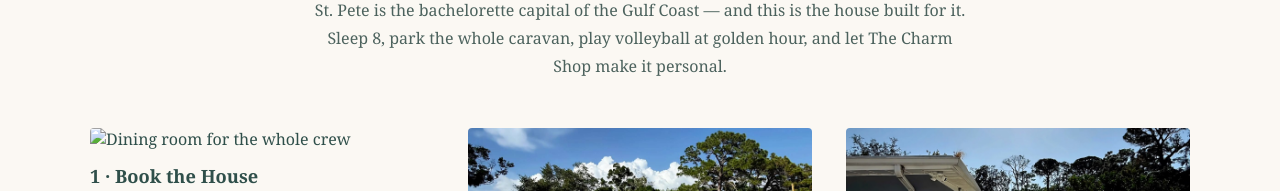
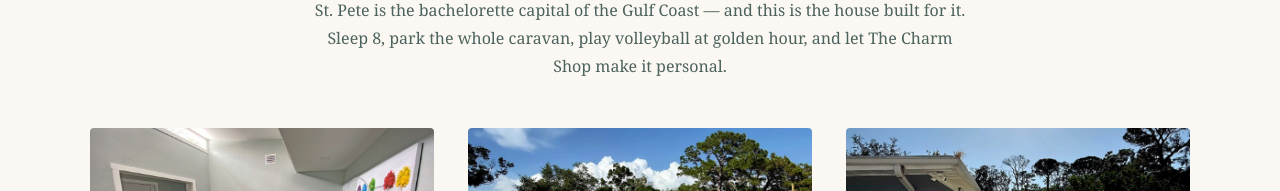
Before and after one commit to Jachest/gulfcoastcharm, a plain HTML site: page celebrations.html in a window 1280 px wide. Shown: the part 578-769 px from the top of the page. Drawn offline with Linux system fonts and the light colour scheme.

Commit message:
Add interior photos: living room, kitchen, breakfast nook
Use the wide living-room shot in the dining-room slots until a dining photo is available.

Co-Authored-By: Claude Fable 5.1 <noreply@anthropic.com>
Claude-Session: https://claude.ai/code/session_01NFRti3oouRfkZ7D4Y11Lio

```diff
--- a/celebrations.html
+++ b/celebrations.html
@@ -39,7 +39,7 @@
   The Charm Shop make it personal.</p>
   <div class="features">
     <div class="feature">
-      <img src="images/dining-2.jpg" alt="Dining room for the whole crew">
+      <img src="images/living-room-2.jpg" alt="Living room with sectional and arcade cabinet">
       <h3>1 · Book the House</h3>
       <p>Three bedrooms, dining for eight, arcade nights, and a private court four minutes from the beach.</p>
     </div>
```
Also changed, not shown: stay.html (+1 -1 lines), images/kitchen-2.jpg (added), images/kitchen-nook.jpg (added), images/kitchen.jpg (added), images/living-room-2.jpg (added), images/living-room.jpg (added).
